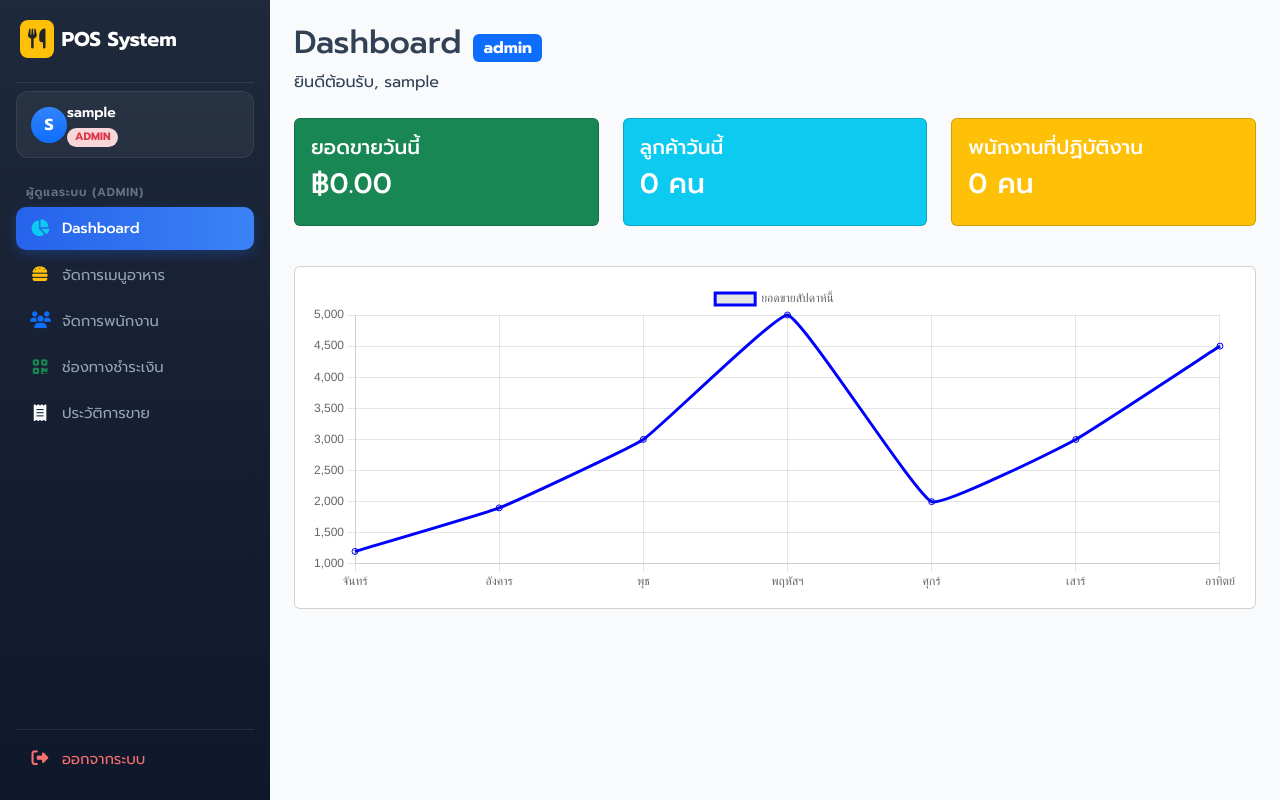
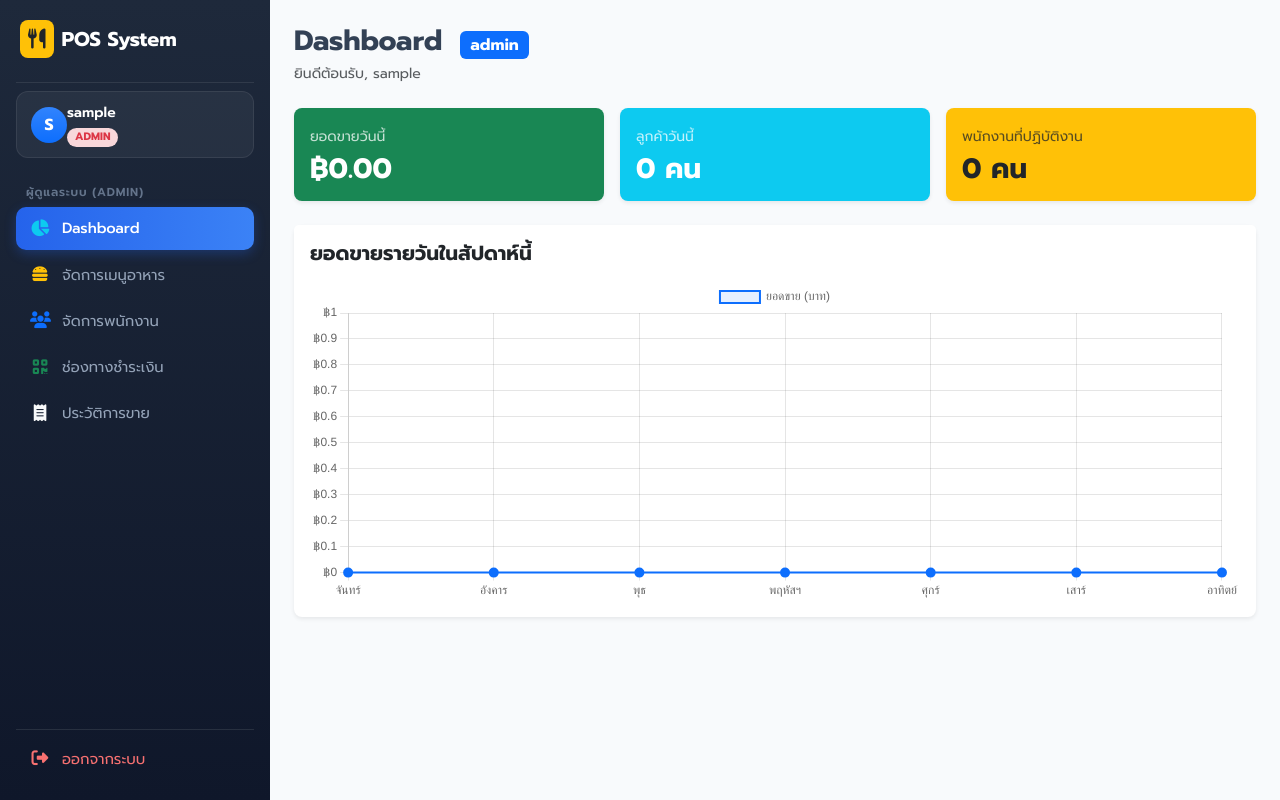
Before and after one commit to warispinyodom/Restaurant-Management, a Flask app: page /admin in a window 1280 px wide. Run offline with Flask 3, Linux system fonts and the light colour scheme; the visitor is signed in with stand-in values (Sample User, id 1); data that the repository does not hold is empty; some libraries are stand-ins or nearby versions.

Commit message:
fix graph

```diff
--- a/app.py
+++ b/app.py
@@ -5,7 +5,7 @@ import urllib.parse
 import json
 import uuid
 from functools import wraps
-from datetime import datetime, date
+from datetime import datetime, date, timedelta
 from flask import Flask, render_template, request, redirect, url_for, session, flash, jsonify
 from werkzeug.utils import secure_filename
 from werkzeug.security import generate_password_hash, check_password_hash
@@ -382,20 +382,43 @@ def quick_update_menu(menu_id):
 @app.route('/api/admin/dashboard_stats')
 @admin_required
 def dashboard_stats():
-    today_str = datetime.now().strftime("%Y-%m-%d")
-    orders = get_all_orders()
+    today = datetime.now()
+    today_str = today.strftime("%Y-%m-%d")
 
+    # หาวันจันทร์ของสัปดาห์ปัจจุบัน (Monday = 0)
+    start_of_week = today - timedelta(days=today.weekday())
+
+    # เตรียม Array ยอดขาย 7 วัน [จ, อ, พ, พฤ, ศ, ส, อา]
+    weekly_sales = [0.0] * 7
     sales_today = 0.0
     customers_today = 0
+
+    orders = get_all_orders()
 
     if isinstance(orders, dict):
         for oid, order in orders.items():
             if isinstance(order, dict):
-                created_at = order.get('created_at', '')
+                created_at = order.get('created_at', '') # เช่น "2026-10-02 14:30:00"
                 status = order.get('status', '')
-                if created_at.startswith(today_str) and status in ['completed', 'paid']:
-                    sales_today += float(order.get('total_amount', 0))
-                    customers_today += int(order.get('customer_count', 0))
+
+                # นับเฉพาะออเดอร์ที่ชำระเงินหรือเสร็จสิ้นแล้ว
+                if status in ['completed', 'paid']:
+                    amount = float(order.get('total_amount', 0))
+
+                    # 1. รวมยอดขายของวันนี้
+                    if created_at.startswith(today_str):
+                        sales_today += amount
+                        customers_today += int(order.get('customer_count', 0))
+
+                    # 2. คำนวณลงในสัปดาห์นี้
+                    if created_at:
+                        try:
+                            order_date = datetime.strptime(created_at.split(' ')[0], "%Y-%m-%d")
+                            delta_days = (order_date.date() - start_of_week.date()).days
+                            if 0 <= delta_days < 7:
+                                weekly_sales[delta_days] += amount
+                        except Exception:
+                            pass
 
     all_users = get_all_users()
     active_staff = sum(
@@ -406,7 +429,8 @@ def dashboard_stats():
     return jsonify({
         'sales_today': round(sales_today, 2),
         'customers_today': customers_today,
-        'active_staff': active_staff
+        'active_staff': active_staff,
+        'weekly_sales': [round(x, 2) for x in weekly_sales]
     })
 
 # ==========================================
--- a/templates/dashboard.html
+++ b/templates/dashboard.html
@@ -1,74 +1,117 @@
 {% extends 'base.html' %}
 {% block content %}
-<h2>Dashboard <span class="badge bg-primary fs-6">{{ role }}</span></h2>
-<p>ยินดีต้อนรับ, {{ username }}</p>
+<div class="d-flex justify-content-between align-items-center mb-4">
+    <div>
+        <h3 class="fw-bold mb-1">Dashboard <span class="badge bg-primary fs-6 ms-2">{{ role }}</span></h3>
+        <p class="text-muted mb-0 small">ยินดีต้อนรับ, {{ username }}</p>
+    </div>
+</div>
 
-<div class="row mt-4">
+<!-- Cards สรุปสถิติ -->
+<div class="row g-3">
     <div class="col-md-4">
-        <div class="card text-white bg-success mb-3">
-            <div class="card-body">
-                <h5 class="card-title">ยอดขายวันนี้</h5>
-                <h3 id="sales-today">฿0.00</h3>
+        <div class="card border-0 shadow-sm bg-success text-white rounded-3">
+            <div class="card-body p-3">
+                <span class="small opacity-75">ยอดขายวันนี้</span>
+                <h3 class="fw-bold mb-0 mt-1" id="sales-today">฿0.00</h3>
             </div>
         </div>
     </div>
     <div class="col-md-4">
-        <div class="card text-white bg-info mb-3">
-            <div class="card-body">
-                <h5 class="card-title">ลูกค้าวันนี้</h5>
-                <h3 id="customers-today">0 คน</h3>
+        <div class="card border-0 shadow-sm bg-info text-white rounded-3">
+            <div class="card-body p-3">
+                <span class="small opacity-75">ลูกค้าวันนี้</span>
+                <h3 class="fw-bold mb-0 mt-1" id="customers-today">0 คน</h3>
             </div>
         </div>
     </div>
     <div class="col-md-4">
-        <div class="card text-white bg-warning mb-3">
-            <div class="card-body">
-                <h5 class="card-title">พนักงานที่ปฏิบัติงาน</h5>
-                <h3 id="active-staff">0 คน</h3>
+        <div class="card border-0 shadow-sm bg-warning text-dark rounded-3">
+            <div class="card-body p-3">
+                <span class="small opacity-75">พนักงานที่ปฏิบัติงาน</span>
+                <h3 class="fw-bold mb-0 mt-1" id="active-staff">0 คน</h3>
             </div>
         </div>
     </div>
 </div>
 
-<div class="card mt-4">
+<!-- Card แสดงกราฟ -->
+<div class="card border-0 shadow-sm rounded-3 mt-4">
+    <div class="card-header bg-white border-0 pt-3 pb-0">
+        <h5 class="fw-bold text-dark mb-0">ยอดขายรายวันในสัปดาห์นี้</h5>
+    </div>
     <div class="card-body">
-        <canvas id="salesChart" height="100"></canvas>
+        <div style="position: relative; height: 320px; width: 100%;">
+            <canvas id="salesChart"></canvas>
+        </div>
     </div>
 </div>
 {% endblock %}
 
 {% block scripts %}
+<!-- นำเข้า Chart.js CDN -->
+<script src="https://cdn.jsdelivr.net/npm/chart.js"></script>
+
 <script>
     const userRole = "{{ role }}";
+    let salesChart = null;
 
+    // 1. สร้างตัวแปรเริ่มต้นสำหรับ Chart
+    const ctx = document.getElementById('salesChart').getContext('2d');
+    salesChart = new Chart(ctx, {
+        type: 'line',
+        data: {
+            labels: ['จันทร์', 'อังคาร', 'พุธ', 'พฤหัสฯ', 'ศุกร์', 'เสาร์', 'อาทิตย์'],
+            datasets: [{
+                label: 'ยอดขาย (บาท)',
+                data: [0, 0, 0, 0, 0, 0, 0],
+                borderColor: '#0d6efd',
+                backgroundColor: 'rgba(13, 110, 253, 0.1)',
+                fill: true,
+                tension: 0.3,
+                borderWidth: 2,
+                pointBackgroundColor: '#0d6efd',
+                pointRadius: 4
+            }]
+        },
+        options: {
+            responsive: true,
+            maintainAspectRatio: false,
+            scales: {
+                y: {
+                    beginAtZero: true,
+                    ticks: {
+                        callback: function(value) {
+                            return '฿' + value.toLocaleString('th-TH');
+                        }
+                    }
+                }
+            }
+        }
+    });
+
+    // 2. ดึงข้อมูลจาก API และอัปเดต Dashboard
     if (userRole === 'admin') {
         function fetchDashboardStats() {
             fetch('/api/admin/dashboard_stats')
                 .then(res => res.json())
                 .then(data => {
-                    document.getElementById('sales-today').innerText = '฿' + data.sales_today.toLocaleString('th-TH', {minimumFractionDigits: 2});
-                    document.getElementById('customers-today').innerText = data.customers_today.toLocaleString('th-TH') + ' คน';
-                    document.getElementById('active-staff').innerText = data.active_staff.toLocaleString('th-TH') + ' คน';
+                    // อัปเดตการ์ดสรุปตัวเลข
+                    document.getElementById('sales-today').innerText = '฿' + (data.sales_today || 0).toLocaleString('th-TH', {minimumFractionDigits: 2});
+                    document.getElementById('customers-today').innerText = (data.customers_today || 0).toLocaleString('th-TH') + ' คน';
+                    document.getElementById('active-staff').innerText = (data.active_staff || 0).toLocaleString('th-TH') + ' คน';
+
+                    // อัปเดตกราฟด้วยข้อมูลจริงจาก Firebase
+                    if (data.weekly_sales && salesChart) {
+                        salesChart.data.datasets[0].data = data.weekly_sales;
+                        salesChart.update();
+                    }
                 })
-                .catch(err => console.error(err));
+                .catch(err => console.error('Dashboard Stats Fetch Error:', err));
         }
+
         fetchDashboardStats();
-        setInterval(fetchDashboardStats, 10000); // อัปเดตทุก 10 วินาที
+        setInterval(fetchDashboardStats, 10000); // อัปเดตข้อมูลทุก 10 วินาที
     }
-
-    // ตัวอย่างกราฟ (Chart.js)
-    const ctx = document.getElementById('salesChart').getContext('2d');
-    new Chart(ctx, {
-        type: 'line',
-        data: {
-            labels: ['จันทร์', 'อังคาร', 'พุธ', 'พฤหัสฯ', 'ศุกร์', 'เสาร์', 'อาทิตย์'],
-            datasets: [{
-                label: 'ยอดขายสัปดาห์นี้',
-                data: [1200, 1900, 3000, 5000, 2000, 3000, 4500],
-                borderColor: 'blue',
-                tension: 0.1
-            }]
-        }
-    });
 </script>
 {% endblock %}
```
